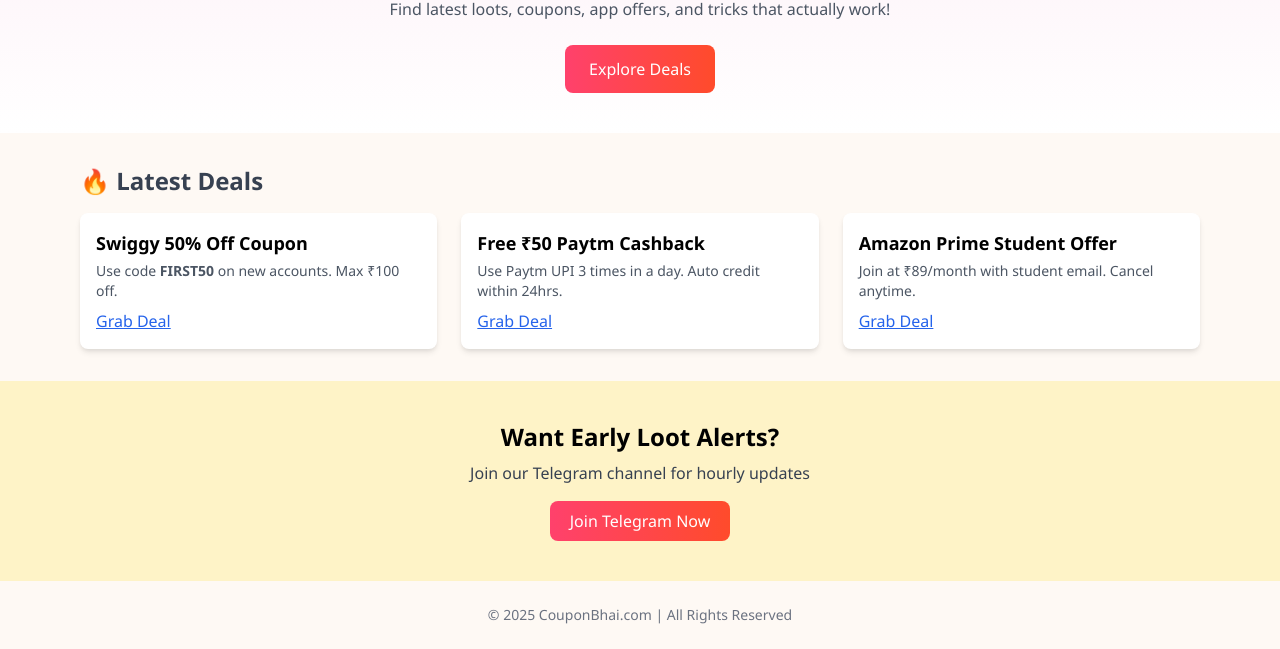
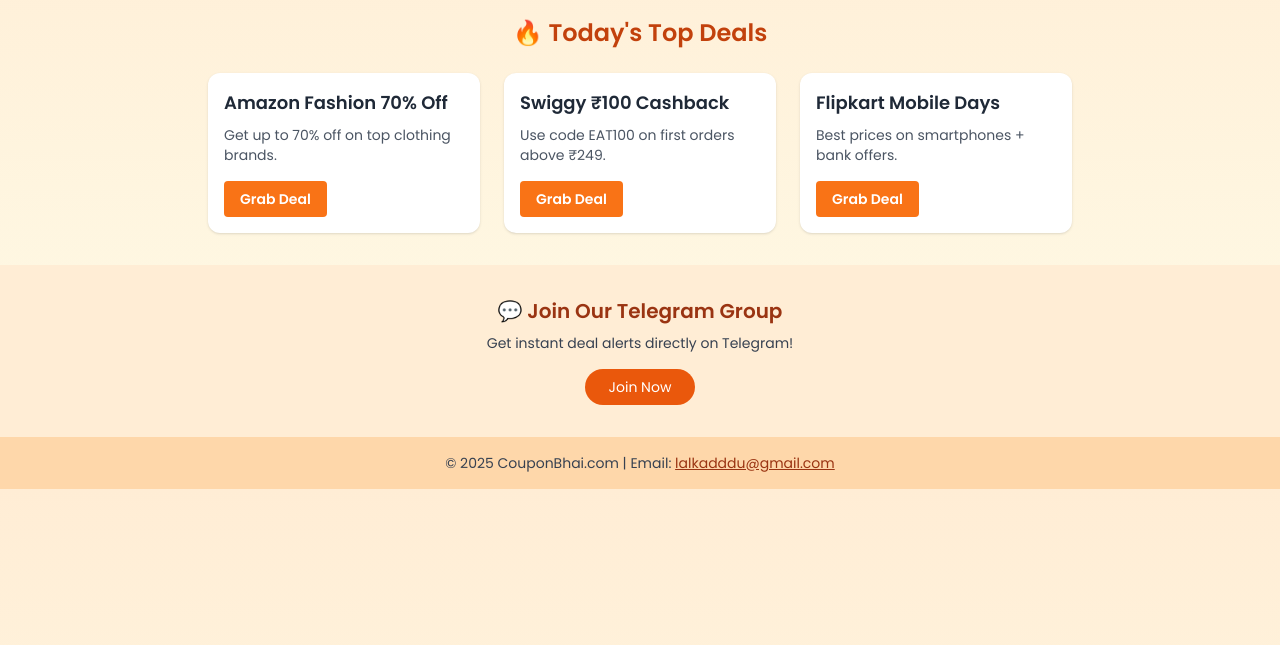
Before and after one commit to dsgssg/CouponBhai, a plain HTML site: page index.html in a window 1280 px wide. Shown: the part 155-804 px from the top of the page. Drawn offline with nearby package versions, Linux system fonts and the light colour scheme.

Commit message:
Update index.html

```diff
--- a/index.html
+++ b/index.html
@@ -2,74 +2,56 @@
 <html lang="en">
 <head>
   <meta charset="UTF-8" />
-  <meta name="viewport" content="width=device-width, initial-scale=1.0" />
-  <title>CouponBhai - India’s Jugaadu Deals</title>
-  <link href="https://cdn.jsdelivr.net/npm/tailwindcss@2.2.19/dist/tailwind.min.css" rel="stylesheet">
-  <script src="https://kit.fontawesome.com/a076d05399.js" crossorigin="anonymous"></script>
-  <style>
-    body {
-      background: #fef9f4;
-      font-family: 'Segoe UI', Tahoma, Geneva, Verdana, sans-serif;
-    }
-    .card:hover {
-      transform: scale(1.02);
-      transition: 0.3s;
-    }
-    .btn-cta {
-      background: linear-gradient(to right, #ff416c, #ff4b2b);
-      color: white;
-    }
-  </style>
+  <meta name="viewport" content="width=device-width, initial-scale=1.0"/>
+  <title>CouponBhai - Best Deals in India</title>
+  <link href="https://fonts.googleapis.com/css2?family=Poppins:wght@400;600&display=swap" rel="stylesheet"/>
+  <script src="https://cdn.tailwindcss.com"></script>
 </head>
-<body class="min-h-screen">
+<body class="bg-gradient-to-b from-orange-100 to-yellow-50 text-gray-800 font-[Poppins]">
   <!-- Header -->
-  <header class="bg-white shadow sticky top-0 z-10">
-    <div class="max-w-6xl mx-auto px-4 py-3 flex justify-between items-center">
-      <h1 class="text-2xl font-bold text-pink-600">CouponBhai</h1>
-      <a href="#join" class="btn-cta px-4 py-2 rounded-lg">Join Telegram</a>
-    </div>
+  <header class="text-center py-8 bg-orange-200 shadow-md">
+    <h1 class="text-4xl font-bold text-orange-900">CouponBhai.com</h1>
+    <p class="text-lg text-gray-700 mt-2">India’s Chillest Deals, Every Day 🛍️</p>
   </header>
 
-  <!-- Hero Section -->
-  <section class="text-center py-10 bg-gradient-to-b from-pink-50 to-white">
-    <h2 class="text-4xl font-bold text-gray-800">India’s Most Jugaadu Deals Hub</h2>
-    <p class="text-gray-600 mt-2">Find latest loots, coupons, app offers, and tricks that actually work!</p>
-    <a href="#deals" class="btn-cta mt-6 inline-block px-6 py-3 rounded-lg">Explore Deals</a>
-  </section>
+  <!-- Deals Section -->
+  <section class="px-4 py-8 max-w-4xl mx-auto">
+    <h2 class="text-2xl font-semibold mb-6 text-center text-orange-700">🔥 Today's Top Deals</h2>
 
-  <!-- Deals Grid -->
-  <section id="deals" class="max-w-6xl mx-auto px-4 py-8">
-    <h3 class="text-2xl font-semibold text-gray-700 mb-4">🔥 Latest Deals</h3>
-    <div class="grid md:grid-cols-3 gap-6">
-      <!-- Sample Deal Card -->
-      <div class="card bg-white shadow-md rounded-lg p-4">
-        <h4 class="text-lg font-bold">Swiggy 50% Off Coupon</h4>
-        <p class="text-sm text-gray-600 mt-1">Use code <strong>FIRST50</strong> on new accounts. Max ₹100 off.</p>
-        <a href="#" class="text-blue-600 underline mt-2 inline-block">Grab Deal</a>
+    <div class="grid grid-cols-1 sm:grid-cols-2 lg:grid-cols-3 gap-6">
+      <!-- Deal Card 1 -->
+      <div class="bg-white rounded-xl p-4 shadow hover:shadow-xl transition">
+        <h3 class="font-bold text-lg">Amazon Fashion 70% Off</h3>
+        <p class="text-sm text-gray-600 mt-2">Get up to 70% off on top clothing brands.</p>
+        <a href="#" class="inline-block mt-4 bg-orange-500 hover:bg-orange-600 text-white text-sm font-semibold py-2 px-4 rounded">Grab Deal</a>
       </div>
-      <div class="card bg-white shadow-md rounded-lg p-4">
-        <h4 class="text-lg font-bold">Free ₹50 Paytm Cashback</h4>
-        <p class="text-sm text-gray-600 mt-1">Use Paytm UPI 3 times in a day. Auto credit within 24hrs.</p>
-        <a href="#" class="text-blue-600 underline mt-2 inline-block">Grab Deal</a>
+
+      <!-- Deal Card 2 -->
+      <div class="bg-white rounded-xl p-4 shadow hover:shadow-xl transition">
+        <h3 class="font-bold text-lg">Swiggy ₹100 Cashback</h3>
+        <p class="text-sm text-gray-600 mt-2">Use code EAT100 on first orders above ₹249.</p>
+        <a href="#" class="inline-block mt-4 bg-orange-500 hover:bg-orange-600 text-white text-sm font-semibold py-2 px-4 rounded">Grab Deal</a>
       </div>
-      <div class="card bg-white shadow-md rounded-lg p-4">
-        <h4 class="text-lg font-bold">Amazon Prime Student Offer</h4>
-        <p class="text-sm text-gray-600 mt-1">Join at ₹89/month with student email. Cancel anytime.</p>
-        <a href="#" class="text-blue-600 underline mt-2 inline-block">Grab Deal</a>
+
+      <!-- Deal Card 3 -->
+      <div class="bg-white rounded-xl p-4 shadow hover:shadow-xl transition">
+        <h3 class="font-bold text-lg">Flipkart Mobile Days</h3>
+        <p class="text-sm text-gray-600 mt-2">Best prices on smartphones + bank offers.</p>
+        <a href="#" class="inline-block mt-4 bg-orange-500 hover:bg-orange-600 text-white text-sm font-semibold py-2 px-4 rounded">Grab Deal</a>
       </div>
     </div>
   </section>
 
-  <!-- Join Telegram -->
-  <section id="join" class="bg-yellow-100 py-10 text-center">
-    <h3 class="text-2xl font-bold">Want Early Loot Alerts?</h3>
-    <p class="text-gray-700 mt-2">Join our Telegram channel for hourly updates</p>
-    <a href="https://t.me/CouponBhai" target="_blank" class="mt-4 inline-block btn-cta px-5 py-2 rounded-lg">Join Telegram Now</a>
+  <!-- Telegram Section -->
+  <section class="text-center py-8 bg-orange-100">
+    <h2 class="text-xl font-bold text-orange-800 mb-2">💬 Join Our Telegram Group</h2>
+    <p class="text-sm text-gray-700 mb-4">Get instant deal alerts directly on Telegram!</p>
+    <a href="https://t.me/+8Q434PO-eq85ZjBl" target="_blank" class="inline-block bg-orange-600 hover:bg-orange-700 text-white px-6 py-2 rounded-full text-sm font-medium">Join Now</a>
   </section>
 
   <!-- Footer -->
-  <footer class="text-center text-gray-500 py-6 text-sm">
-    &copy; 2025 CouponBhai.com | All Rights Reserved
+  <footer class="bg-orange-200 text-center text-sm text-gray-700 py-4">
+    &copy; 2025 CouponBhai.com | Email: <a href="mailto:lalkadddu@gmail.com" class="underline text-orange-800">lalkadddu@gmail.com</a>
   </footer>
 </body>
 </html>
```
